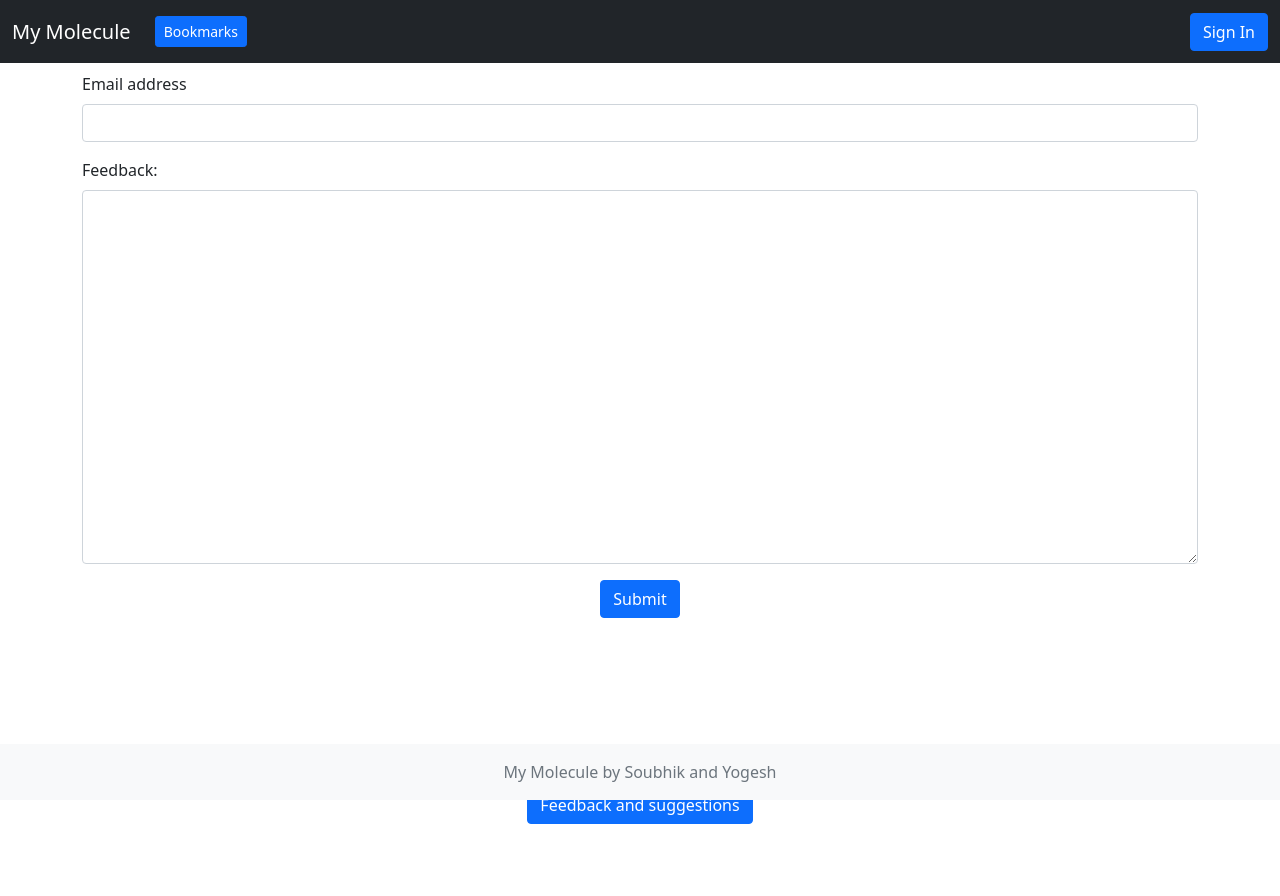
After one commit to soubhik176/mymolecule2, a Flask app: page /feedback in a window 1280 px wide. The commit adds this page. Run offline with Flask 2, Linux system fonts and the light colour scheme.

```diff
--- a/app.py
+++ b/app.py
@@ -395,12 +395,31 @@ def email_sender(process,email,res=code_gen()):
 	<h2>
 	<a href="https://my-molecule2.herokuapp.com/{y}/{x}/{z}"> verification link</a>
 	</h2>
-	<center>
+	</center>
 	""".format(y=y,x=email,z= res)
 	msg=MIMEText(message, 'html')
 	msg['Subject']= y+" "+"Mymolecule"
 	server.sendmail('soubhik176@gmail.com',email, msg.as_string())
 	return res
+
+
+
+def feed_sender(email, feed):
+
+
+	server = smtplib.SMTP("smtp.gmail.com",587)
+	server.ehlo() # Can be omitted
+	server.starttls() # Secure the connection
+	server.login('sahisoubhik@gmail.com',"soubhiksahihai")
+	message = u"""
+	<center>
+	{email}<br><br>
+	{feed}
+	</center>
+	""".format(feed=feed, email=email)
+	msg=MIMEText(message, 'html')
+	msg['Subject']="Mymolecule feedback -- "+email
+	server.sendmail('soubhik176@gmail.com','hellosoubhik@protonmail.com', msg.as_string())
 
 
 
@@ -718,7 +737,22 @@ def verification(email, verification_code):
 
 
 
+@app.route('/feedback', methods=["POST", "GET"])
+def feedback():
 
+
+	if request.method == "POST" :
+		feed=request.form['feedback']
+		email=request.form['email']
+		if feed.strip() == "" or email.strip() == "":
+			return render_template('feedback.html', alert=True)
+		else:
+			feed_sender(email=email, feed= feed)
+			return render_template('feedback.html', alert=False)
+
+
+	else:
+		return render_template('feedback.html')
 
 if __name__ == "__main__":
     app.run(debug=True, port=5000)
--- a/templates/base.html
+++ b/templates/base.html
@@ -27,7 +27,7 @@
       <div class="collapse navbar-collapse" id="navbarCollapse">
         <ul class="navbar-nav me-auto mb-2 mb-md-0">
           <li class="nav-item">
-            <a class="nav-link active" aria-current="page" href="{{ url_for('bookmarks') }}">Bookmarks</a>
+            <a class="nav-link active" aria-current="page" href="{{ url_for('bookmarks') }}"><button type="button" class="btn btn-primary btn-sm">Bookmarks</button></a>
           </li>
 
 
@@ -55,6 +55,17 @@
 {% block body %}
 
 {% endblock body %}
+<center>
+  <br>
+  <br>
+  <br>
+  <br>
+<a class="btn btn-primary" href="{{ url_for('feedback') }}" role="button">Feedback and suggestions</a>
+  <br>
+  <br>
+  <br>
+  <br>
+</center>
 </main>
 <footer class="footer mt-auto py-3 bg-light fixed-bottom">
   <div class="container">
--- /dev/null
+++ b/templates/feedback.html
@@ -0,0 +1,46 @@
+{% extends 'base.html' %}
+
+{% block title %}
+Sign In -
+{% endblock title %}
+
+{% block body %}
+<br><br><br>
+
+{% if alert == True %}
+<div class="alert alert-warning alert-dismissible fade show container" role="alert">
+  <strong>Something wrong!</strong> Please fill the below fields properly!
+  <button type="button" class="btn-close" data-bs-dismiss="alert" aria-label="Close"></button>
+</div>
+{% elif alert==False %}
+<div class="alert alert-warning alert-dismissible fade show container" role="alert">
+  <strong>Thank you!</strong> We would soon reply.
+  <button type="button" class="btn-close" data-bs-dismiss="alert" aria-label="Close"></button>
+</div>
+
+{% endif %}
+<form method= "post">
+   <div class="mb-3 container">
+    <label for="exampleInputEmail1" class="form-label ">Email address</label>
+    <input type="email" class="form-control" id="exampleInputEmail1" aria-describedby="emailHelp" name="email">
+
+  </div>
+<div class="mb-3 container">
+  <label for="exampleFormControlTextarea1" class="form-label">Feedback: </label>
+  <textarea name = "feedback" class="form-control" id="exampleFormControlTextarea1" rows="15"></textarea>
+</div>
+
+    <center>
+  <div >
+<button type="submit" class="btn btn-primary">Submit</button>
+
+</div>
+
+</center>
+</form>
+
+
+
+
+<br><br><br>
+{% endblock body %}
```
